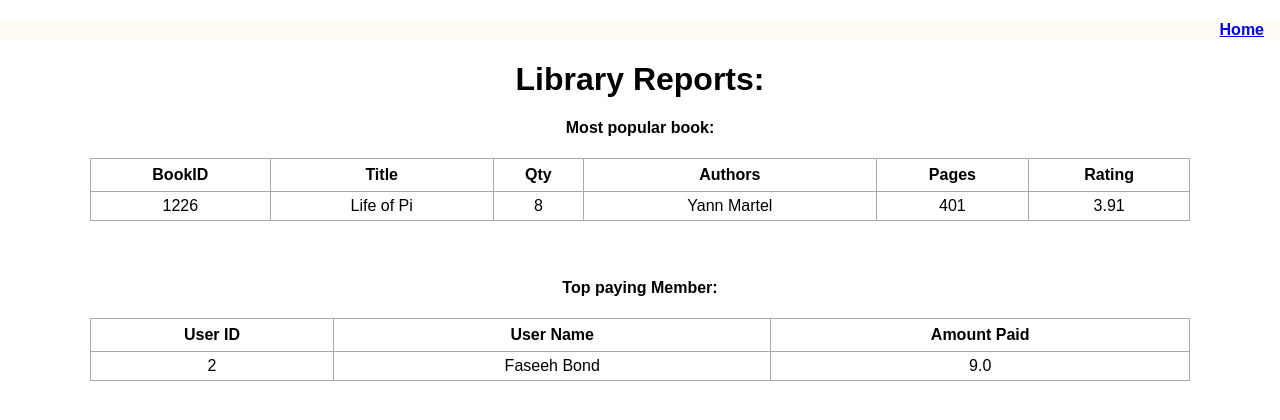
After one commit to Syed-Mohd-Hubab/Basic-Library-Management-System-, a Flask app: page /reports in a window 1280 px wide. The commit adds this page. Shown: the top 420 px of the page. Run offline with Flask 2, Linux system fonts and the light colour scheme; data comes from the database, SQL or seed files in the repository.

Commit message:
added reports

```diff
--- a/app.py
+++ b/app.py
@@ -186,12 +186,18 @@ def debts():
     for userid in total_debts.keys():
         user = usersDB.query.get_or_404(userid)
         total_debts[userid]['name'] = user.name
-    print('HERERE:')
-    print(total_debts)
     # except Exception as e:
     #     return 'err in debt:'+str(e)
 
     return render_template('debts.html', total_debts=total_debts)
 
+@app.route('/reports')
+def reports():
+    top_book = booksDB.query.order_by(booksDB.quantity.desc()).first()
+    top_userid = transactionsDB.query.order_by(transactionsDB.paid.desc()).first()
+    top_user = usersDB.query.get_or_404(top_userid.userID)
+
+    return render_template('report.html', book=top_book, user=top_user, amount=top_userid.paid)
+
 if __name__ == "__main__":
     app.run(debug = True)
--- a/templates/index.html
+++ b/templates/index.html
@@ -20,6 +20,8 @@
         <a href="/addmember">Add Members to the Library</a>
         <br><br>
         <a href="/debts">Check Members Debts</a>
+        <br><br>
+        <a href="/reports">Reports</a>
     </div>
 
 {% endblock %}
--- /dev/null
+++ b/templates/report.html
@@ -0,0 +1,48 @@
+{% extends 'base.html' %}
+
+
+{% block head %}
+{% endblock %}
+
+{% block body %}
+
+<div class="bookscontent">
+    <h1 style="text-align:center;">Library Reports:</h1>
+    <h4 style="text-align:center;"> Most popular book: </h4>
+    <table>
+        <tr>
+            <th>BookID</th>
+            <th>Title</th>
+            <th>Qty</th>
+            <th>Authors</th>
+            <th>Pages</th>
+            <th>Rating</th>
+        </tr>
+        <tr>
+            <td>{{ book.bookID }}</td>
+            <td>{{ book.title }}</td>
+            <td>{{ book.quantity }}</td>
+            <td>{{ book.authors }}</td>
+            <td>{{ book.pages }}</td>
+            <td>{{ book.rating }}</td>
+        </tr>
+    </table>
+
+    <br><br>
+
+    <h4 style="text-align:center;"> Top paying Member: </h4>
+    <table>
+        <tr>
+            <th>User ID</th>
+            <th>User Name</th>
+            <th>Amount Paid</th>
+        </tr>
+        <tr>
+            <td>{{ user.userID }}</td>
+            <td>{{ user.name }}</td>
+            <td>{{ amount }}</td>
+        </tr>
+    </table>
+</div>
+
+{% endblock %}
```
